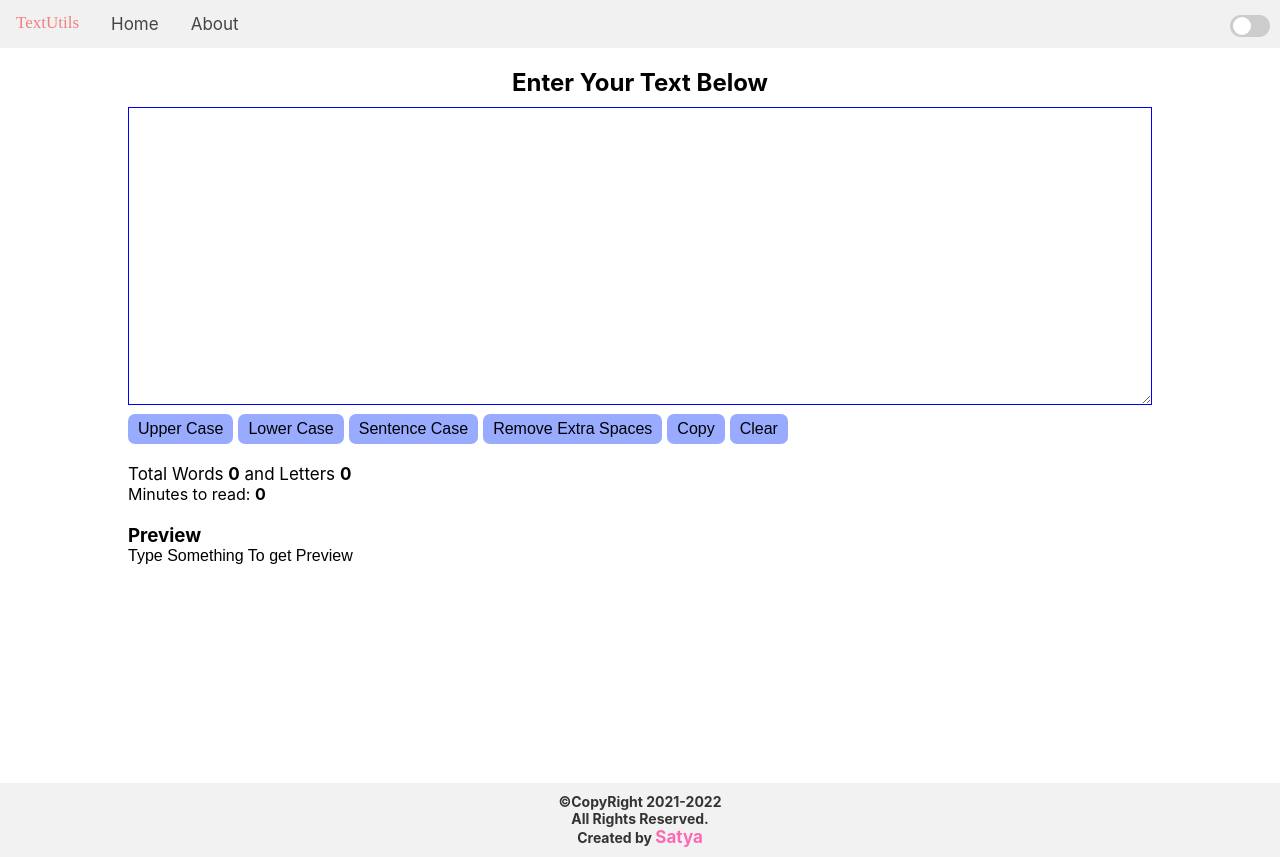
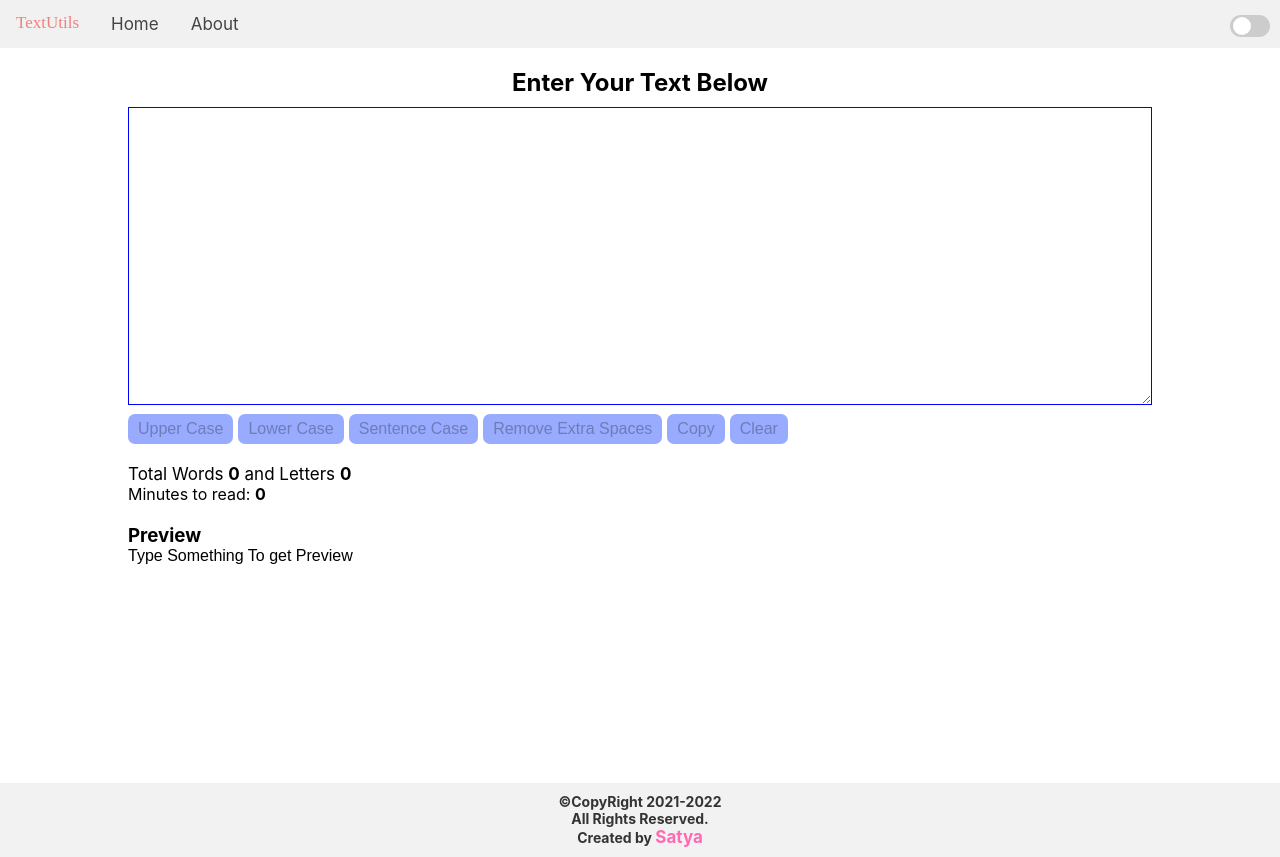
Before and after one commit to SatyaRaghu7/TextUtils-react, a React (Create React App) app: page / in a window 1280 px wide. Built offline with nearby package versions, Linux system fonts and the light colour scheme.

Commit message:
Added disable in button

```diff
--- a/src/components/Textarea.js
+++ b/src/components/Textarea.js
@@ -59,12 +59,12 @@ export default function Textarea(props){
         <div className={`textarea textarea-${props.mode}`}>
             <h2>{props.heading}</h2>
             <textarea className={`mytextarea mytextarea-${props.mode}`} value={text} onChange={handleOnChange} id="myBox" rows="12"></textarea>
-            <button className={`casebtn casebtn-${props.mode}`} onClick={upperCase}>Upper Case</button>
-            <button className={`casebtn casebtn-${props.mode}`} onClick={lowerCase}>Lower Case</button>
-            <button className={`casebtn casebtn-${props.mode}`} onClick={sentenceCase}>Sentence Case</button>
-            <button className={`casebtn casebtn-${props.mode}`} onClick={removeExtraSpaces}>Remove Extra Spaces</button>
-            <button className={`casebtn casebtn-${props.mode}`} onClick={copy}>Copy</button>
-            <button className={`casebtn casebtn-${props.mode}`} onClick={clearTextArea}>Clear</button>
+            <button className={`casebtn casebtn-${props.mode}`} disabled={text.length===0} onClick={upperCase}>Upper Case</button>
+            <button className={`casebtn casebtn-${props.mode}`} disabled={text.length===0} onClick={lowerCase}>Lower Case</button>
+            <button className={`casebtn casebtn-${props.mode}`} disabled={text.length===0} onClick={sentenceCase}>Sentence Case</button>
+            <button className={`casebtn casebtn-${props.mode}`} disabled={text.length===0} onClick={removeExtraSpaces}>Remove Extra Spaces</button>
+            <button className={`casebtn casebtn-${props.mode}`} disabled={text.length===0} onClick={copy}>Copy</button>
+            <button className={`casebtn casebtn-${props.mode}`} disabled={text.length===0} onClick={clearTextArea}>Clear</button>
         </div>
         <div className={`textarea textarea-${props.mode}`}>
             <p style={wordcount}>Total Words <span>{text.replace(/\s+/g, ' ').split(' ').filter((e)=>{return e.length!==0}).length}</span> and Letters <span>{text.length}</span></p>
```
